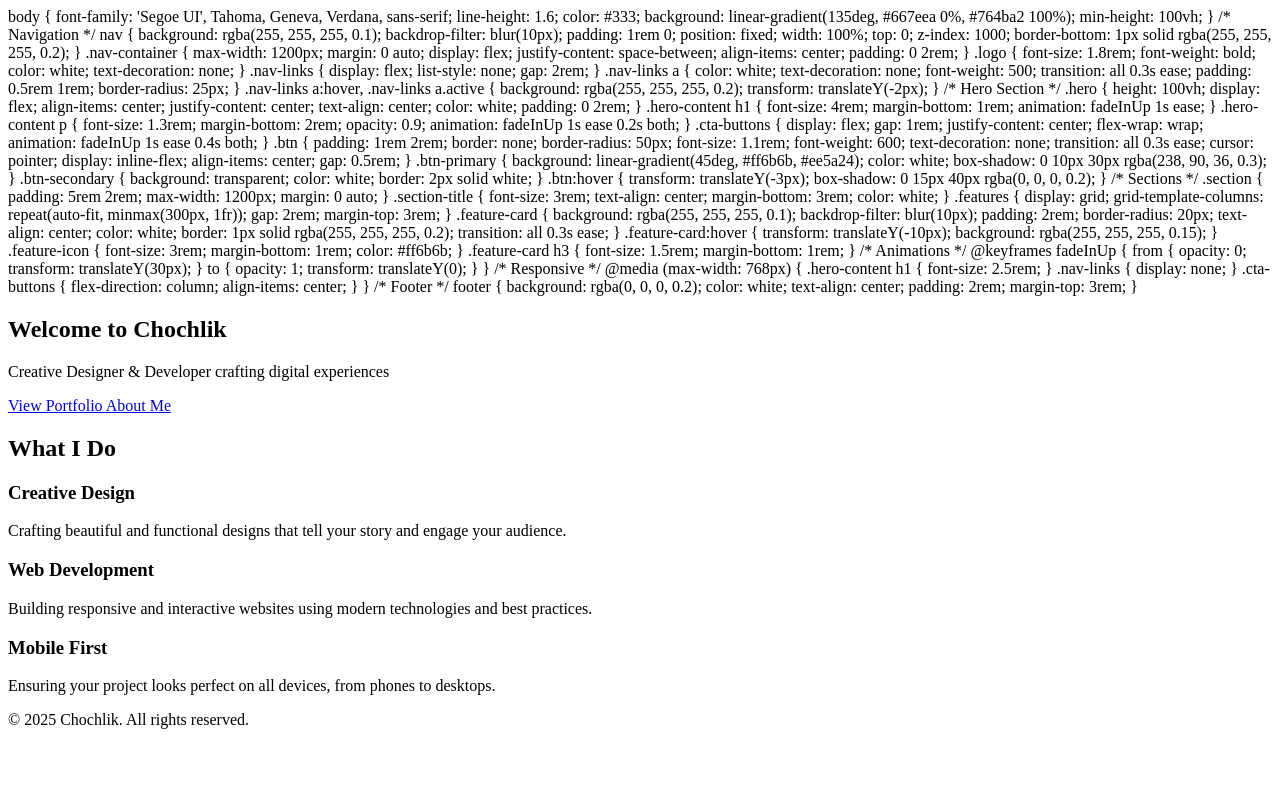
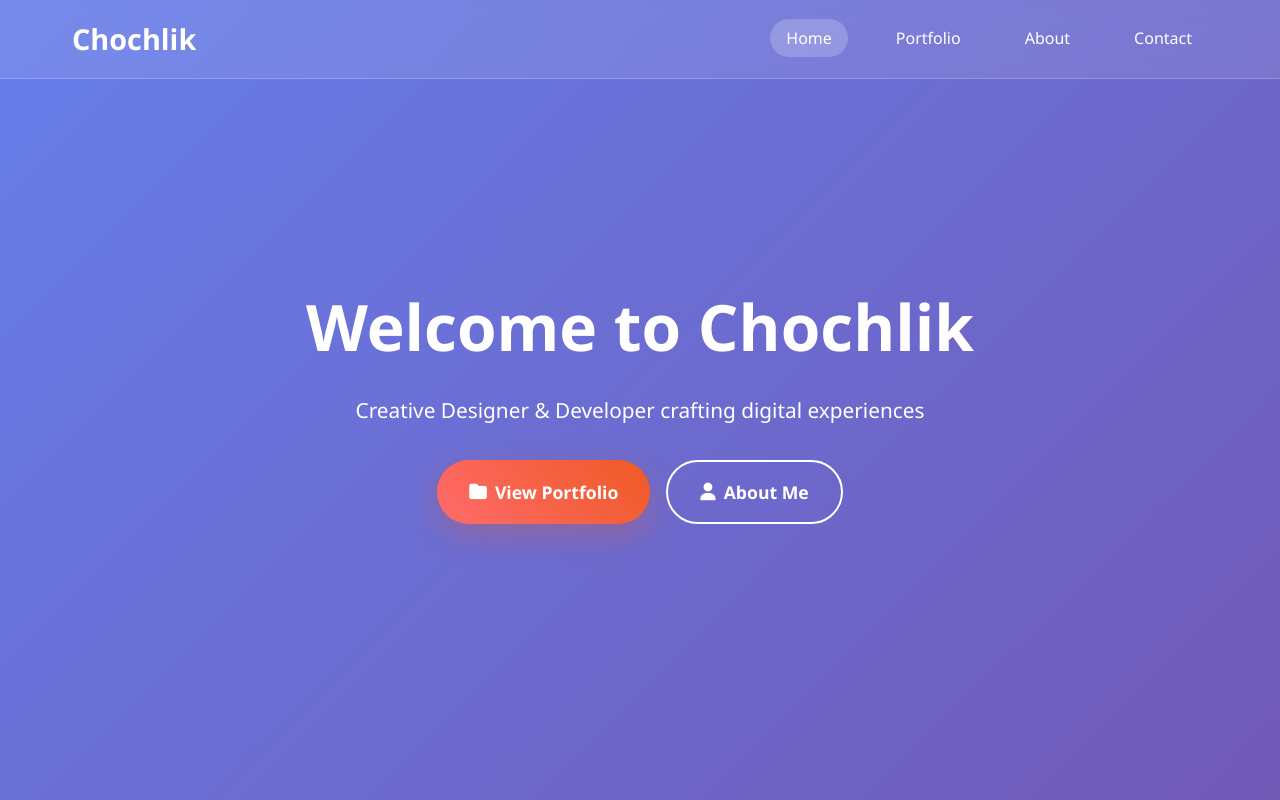
Before and after one commit to tak196/Portfolio, a plain HTML site: page index.html in a window 1280 px wide. Shown: the top 800 px of the page. Drawn offline with Linux system fonts and the light colour scheme.

Commit message:
Update index.html

```diff
--- a/index.html
+++ b/index.html
@@ -1,3 +1,17 @@
+<!DOCTYPE html>
+<html lang="en">
+<head>
+    <meta charset="UTF-8">
+    <meta name="viewport" content="width=device-width, initial-scale=1.0">
+    <title>Chochlik - Home</title>
+    <link href="https://cdnjs.cloudflare.com/ajax/libs/font-awesome/6.4.0/css/all.min.css" rel="stylesheet">
+    <style>
+        * {
+            margin: 0;
+            padding: 0;
+            box-sizing: border-box;
+        }
+
         body {
             font-family: 'Segoe UI', Tahoma, Geneva, Verdana, sans-serif;
             line-height: 1.6;
@@ -6,7 +20,6 @@ body {
             min-height: 100vh;
         }
 
-    /* Navigation */
         nav {
             background: rgba(255, 255, 255, 0.1);
             backdrop-filter: blur(10px);
@@ -55,7 +68,6 @@ body {
             transform: translateY(-2px);
         }
 
-    /* Hero Section */
         .hero {
             height: 100vh;
             display: flex;
@@ -118,7 +130,6 @@ body {
             box-shadow: 0 15px 40px rgba(0, 0, 0, 0.2);
         }
 
-    /* Sections */
         .section {
             padding: 5rem 2rem;
             max-width: 1200px;
@@ -166,7 +177,6 @@ body {
             margin-bottom: 1rem;
         }
 
-    /* Animations */
         @keyframes fadeInUp {
             from {
                 opacity: 0;
@@ -178,7 +188,6 @@ body {
             }
         }
 
-    /* Responsive */
         @media (max-width: 768px) {
             .hero-content h1 {
                 font-size: 2.5rem;
@@ -194,7 +203,6 @@ body {
             }
         }
 
-    /* Footer */
         footer {
             background: rgba(0, 0, 0, 0.2);
             color: white;
@@ -203,7 +211,20 @@ body {
             margin-top: 3rem;
         }
     </style>
-<!-- Hero Section -->
+</head>
+<body>
+    <nav>
+        <div class="nav-container">
+            <a href="index.html" class="logo">Chochlik</a>
+            <ul class="nav-links">
+                <li><a href="index.html" class="active">Home</a></li>
+                <li><a href="portfolio.html">Portfolio</a></li>
+                <li><a href="about.html">About</a></li>
+                <li><a href="contact.html">Contact</a></li>
+            </ul>
+        </div>
+    </nav>
+
     <section class="hero">
         <div class="hero-content">
             <h1>Welcome to Chochlik</h1>
@@ -221,7 +242,6 @@ body {
         </div>
     </section>
 
-<!-- Features Section -->
     <section class="section">
         <h2 class="section-title">What I Do</h2>
         <div class="features">
@@ -249,6 +269,11 @@ body {
         </div>
     </section>
 
+    <footer>
+        <p>&copy; 2025 Chochlik. All rights reserved.</p>
+    </footer>
+</body>
+</html>
 <!-- Footer -->
 <footer>
     <p>&copy; 2025 Chochlik. All rights reserved.</p>
```
Lines whose indentation alone changed are shown as unchanged.
